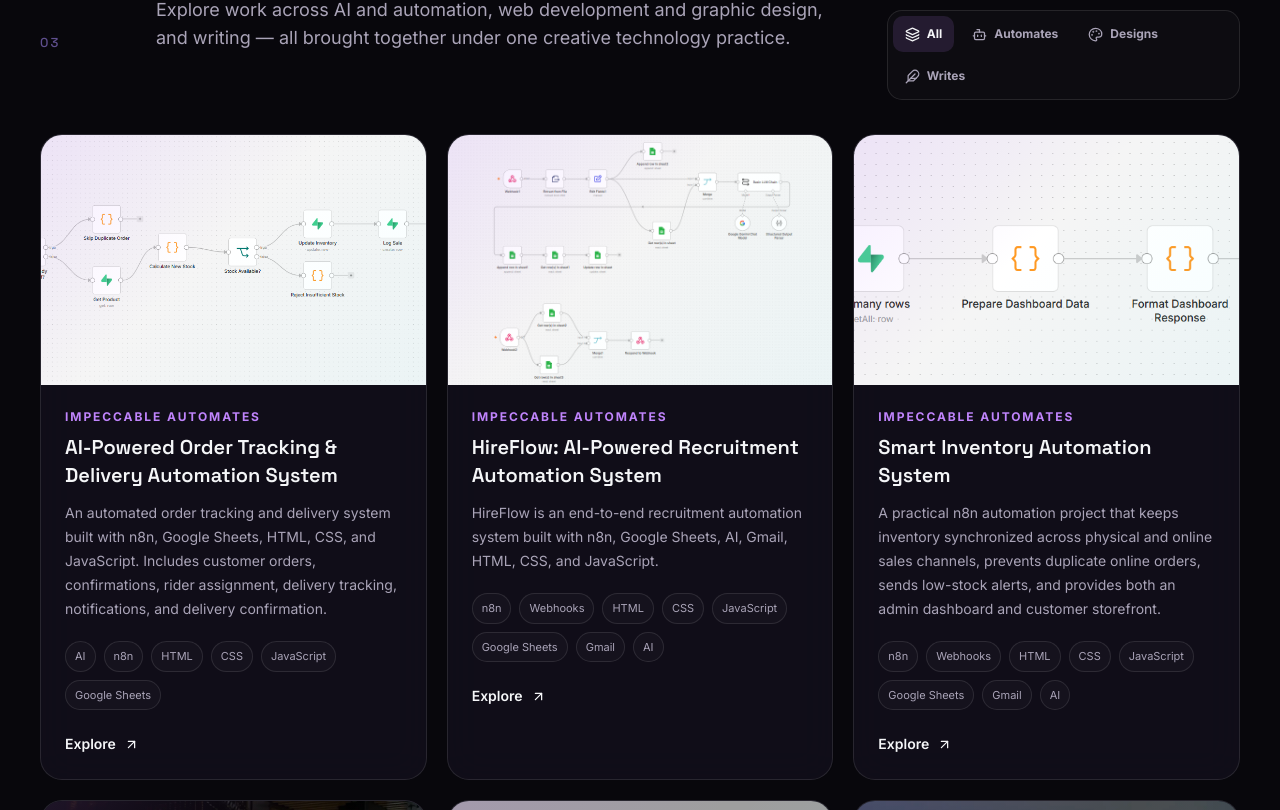
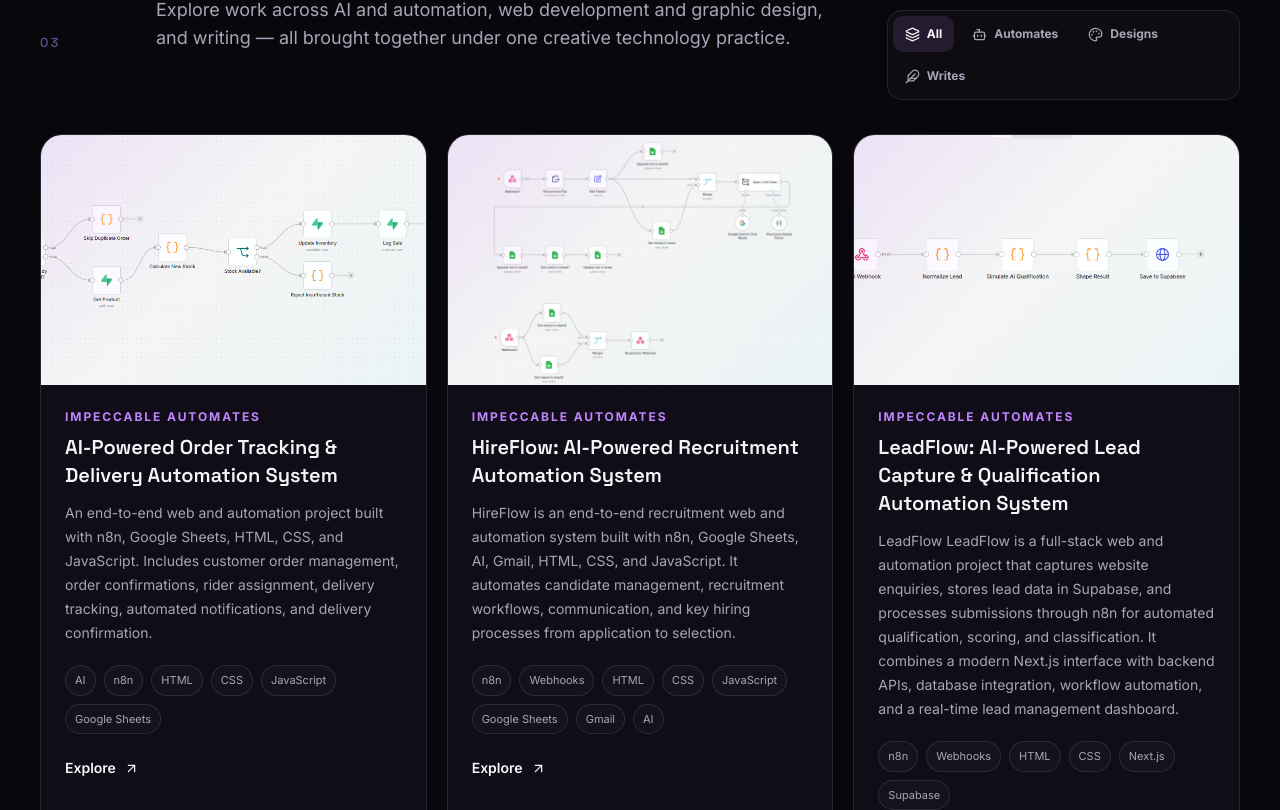
Before and after one commit to ImpeccableFame/Impeccabletech, a React (Vite) app: page / in a window 1280 px wide. Shown: the part 3230-4040 px from the top of the page. Built offline with nearby package versions, Linux system fonts and the light colour scheme; grey boxes are pictures that could not be loaded.

Commit message:
Add new projects

```diff
--- a/src/data/automates.ts
+++ b/src/data/automates.ts
@@ -6,7 +6,7 @@
     category: "AI & Automation",
     title: "AI-Powered Order Tracking & Delivery Automation System",
     description:
-      "An automated order tracking and delivery system built with n8n, Google Sheets, HTML, CSS, and JavaScript. Includes customer orders, confirmations, rider assignment, delivery tracking, notifications, and delivery confirmation.",
+      "An end-to-end web and automation project built with n8n, Google Sheets, HTML, CSS, and JavaScript. Includes customer order management, order confirmations, rider assignment, delivery tracking, automated notifications, and delivery confirmation.",
     image: `${import.meta.env.BASE_URL}projects/Order.png`,
     tools: ["AI", "n8n", "HTML", "CSS", "JavaScript", "Google Sheets"],
     caseStudy:
@@ -17,7 +17,7 @@
     category: "AI & Automation",
     title: "HireFlow: AI-Powered Recruitment Automation System",
     description:
-      "HireFlow is an end-to-end recruitment automation system built with n8n, Google Sheets, AI, Gmail, HTML, CSS, and JavaScript.",
+      "HireFlow is an end-to-end recruitment web and automation system built with n8n, Google Sheets, AI, Gmail, HTML, CSS, and JavaScript. It automates candidate management, recruitment workflows, communication, and key hiring processes from application to selection.",
     image: `${import.meta.env.BASE_URL}projects/Hireflow.png`,
     tools: [
       "n8n",
@@ -32,12 +32,25 @@
     caseStudy:
       "https://github.com/ImpeccableFame/Recruitment-Automation-System",
   },
+
+  {
+    id: "lead-flow",
+    category: "AI & Automation",
+    title:
+      "LeadFlow: AI-Powered Lead Capture & Qualification Automation System",
+    description:
+      "LeadFlow LeadFlow is a full-stack web and automation project that captures website enquiries, stores lead data in Supabase, and processes submissions through n8n for automated qualification, scoring, and classification. It combines a modern Next.js interface with backend APIs, database integration, workflow automation, and a real-time lead management dashboard.",
+    image: `${import.meta.env.BASE_URL}projects/Leadflow.png`,
+    tools: ["n8n", "Webhooks", "HTML", "CSS", "Next.js", "Supabase"],
+    caseStudy: "https://github.com/ImpeccableFame/LeadFlow",
+  },
+
   {
     id: "add-automation",
     category: "AI & Automation",
     title: "Smart Inventory Automation System",
     description:
-      "A practical n8n automation project that keeps inventory synchronized across physical and online sales channels, prevents duplicate online orders, sends low-stock alerts, and provides both an admin dashboard and customer storefront.",
+      "A full-stack web and automation project built with n8n, Google Sheets, HTML, CSS, and JavaScript that synchronizes inventory across physical and online sales channels, prevents duplicate online orders, sends low-stock alerts, and provides an admin dashboard and customer storefront.",
     image: `${import.meta.env.BASE_URL}projects/Inventory.png`,
     tools: [
       "n8n",
```
Also changed, not shown: public/projects/LeadFlow.png (added).
